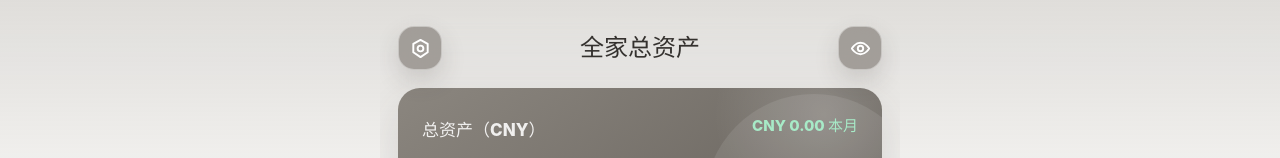
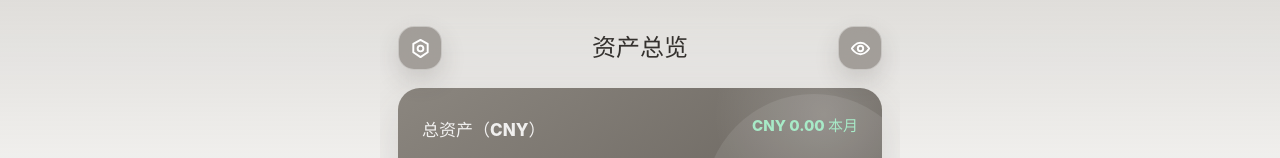
Before and after one commit to Oohpps/show-me-the-money, a Vue app: page / in a window 1280 px wide. Shown: the top 158 px of the page. Built offline with nearby package versions, Linux system fonts and the light colour scheme.

Commit message:
fix: rename asset overview title

```diff
--- a/src/components/AppShell.vue
+++ b/src/components/AppShell.vue
@@ -15,7 +15,7 @@ const props = defineProps<{
 const activeTab = ref<TabId>('assets');
 const pageTitle = computed(() => {
   const titles: Record<TabId, string> = {
-    assets: '全家总资产',
+    assets: '资产总览',
     entry: '余额录入',
     add: '新增平台',
     stats: '分类统计',
```
